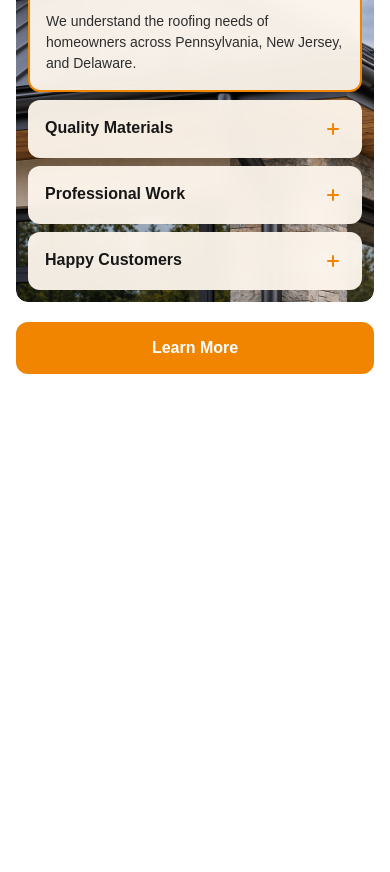
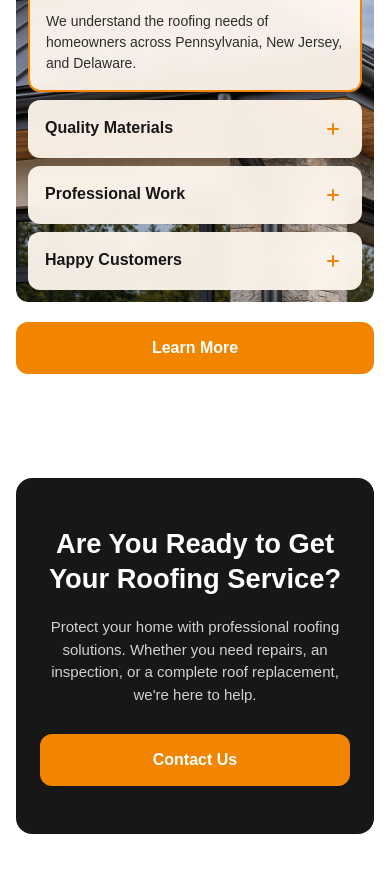
Before and after one commit to AndreyKharebov/veldridge-roofing, a React (Vite) app: page / in a window 390 px wide. Shown: the part 4263-5135 px from the top of the page. Before the commit the page ends 4693 px from the top, so only its background shows below. Built offline with nearby package versions, Linux system fonts and the light colour scheme.

Commit message:
cta section

```diff
--- /dev/null
+++ b/src/components/CTA/CTA.jsx
@@ -0,0 +1,29 @@
+import { Link } from 'react-router';
+
+import './CTA.sass';
+
+const CTA = () => {
+  return (
+    <section className='cta'>
+      <div className='container'>
+        <div className='cta__inner'>
+          <h2 className='cta__title'>
+            Are You Ready to Get Your Roofing Service?
+          </h2>
+
+          <p className='cta__description'>
+            Protect your home with professional roofing solutions. Whether you
+            need repairs, an inspection, or a complete roof replacement, we're
+            here to help.
+          </p>
+
+          <Link className='cta__button' to='/contact'>
+            Contact Us
+          </Link>
+        </div>
+      </div>
+    </section>
+  );
+};
+
+export default CTA;
--- /dev/null
+++ b/src/components/CTA/CTA.sass
@@ -0,0 +1,98 @@
+
+@use '../../styles/abstracts/variables' as vars
+
+.cta
+  padding: 80px 0
+
+  &__inner
+    display: flex
+    flex-direction: column
+    align-items: center
+    justify-content: center
+    gap: 24px
+    min-height: 428px
+    padding: 64px 32px
+    border-radius: 20px
+    background-color: vars.$color-text
+    text-align: center
+
+  &__title
+    max-width: 650px
+    margin: 0
+    color: vars.$color-white
+    font-size: clamp(32px, 3vw, 44px)
+    font-weight: vars.$font-semibold
+    line-height: 1.25
+
+  &__description
+    max-width: 665px
+    margin: 0
+    color: rgba(255, 255, 255, 0.8)
+    font-size: 16px
+    line-height: 1.6
+
+  &__button
+    display: inline-flex
+    align-items: center
+    justify-content: center
+    min-height: 52px
+    padding: 12px 32px
+    border-radius: 12px
+    background-color: vars.$color-primary
+    color: vars.$color-white
+    font-size: 16px
+    font-weight: vars.$font-bold
+    line-height: 1.5
+    text-decoration: none
+    transition: background-color 0.2s ease
+
+    &:hover
+      background-color: #d97700
+
+    &:focus-visible
+      outline: 2px solid vars.$color-white
+      outline-offset: 4px
+
+// Tablet: 701px - 1100px
+
+@media (min-width: 701px) and (max-width: 1100px)
+  .cta
+    padding: 64px 0
+
+    &__inner
+      min-height: 360px
+      padding: 56px 40px
+
+    &__title
+      font-size: 36px
+
+    &__description
+      font-size: 15px
+
+// Mobile: up to 700px
+
+@media (max-width: 700px)
+  .cta
+    padding: 48px 0
+
+    &__inner
+      gap: 20px
+      min-height: 0
+      padding: 48px 24px
+      border-radius: 16px
+
+    &__title
+      font-size: clamp(26px, 7vw, 32px)
+      line-height: 1.3
+
+    &__description
+      font-size: 15px
+      line-height: 1.5
+
+    &__button
+      width: 100%
+      margin-top: 8px
+
+@media (prefers-reduced-motion: reduce)
+  .cta__button
+    transition: none
--- a/src/pages/HomePage.jsx
+++ b/src/pages/HomePage.jsx
@@ -2,6 +2,7 @@ import Hero from '../components/Hero/Hero';
 import About from '../components/About/About';
 import Services from '../components/Services/Services';
 import WhyChooseUs from '../components/WhyChooseUs/WhyChooseUs';
+import CTA from '../components/CTA/CTA';
 
 const HomePage = () => {
   return (
@@ -10,6 +11,7 @@ const HomePage = () => {
       <About />
       <Services />
       <WhyChooseUs />
+      <CTA />
     </>
   );
 };
```
